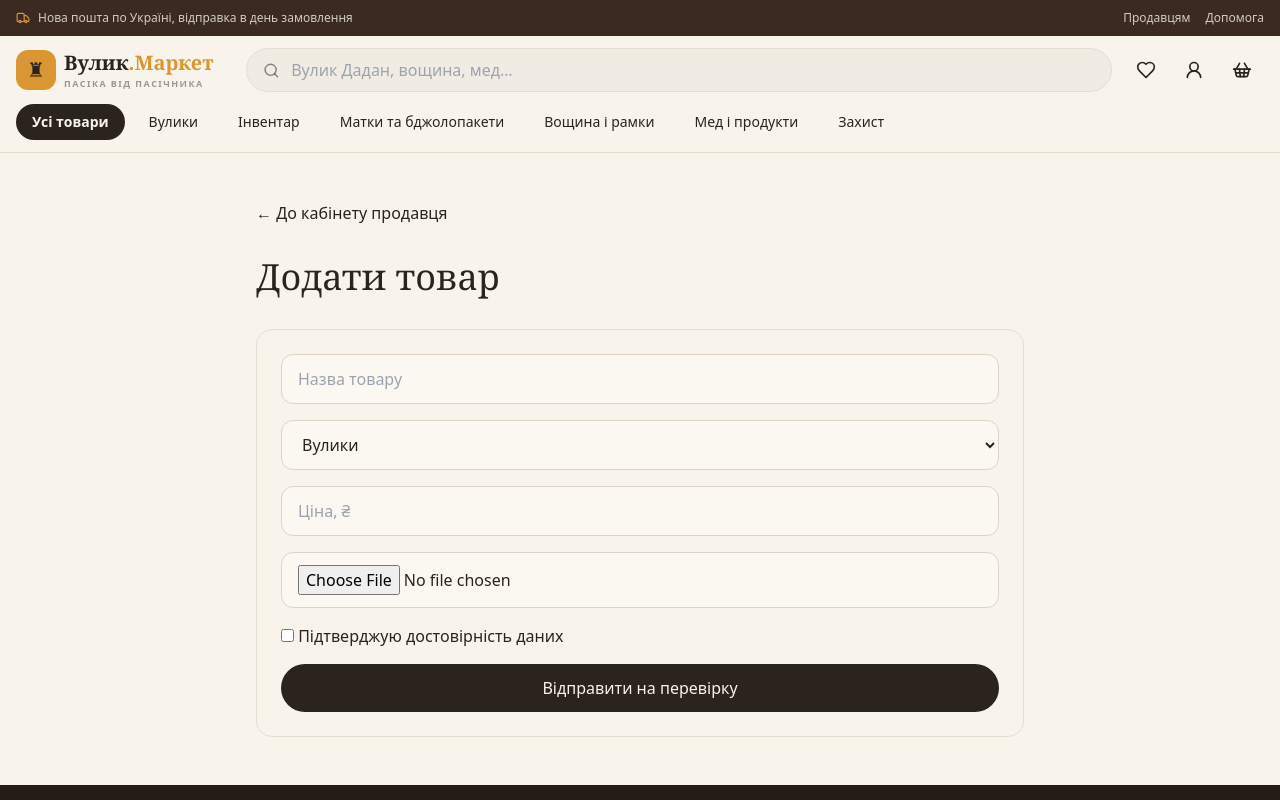
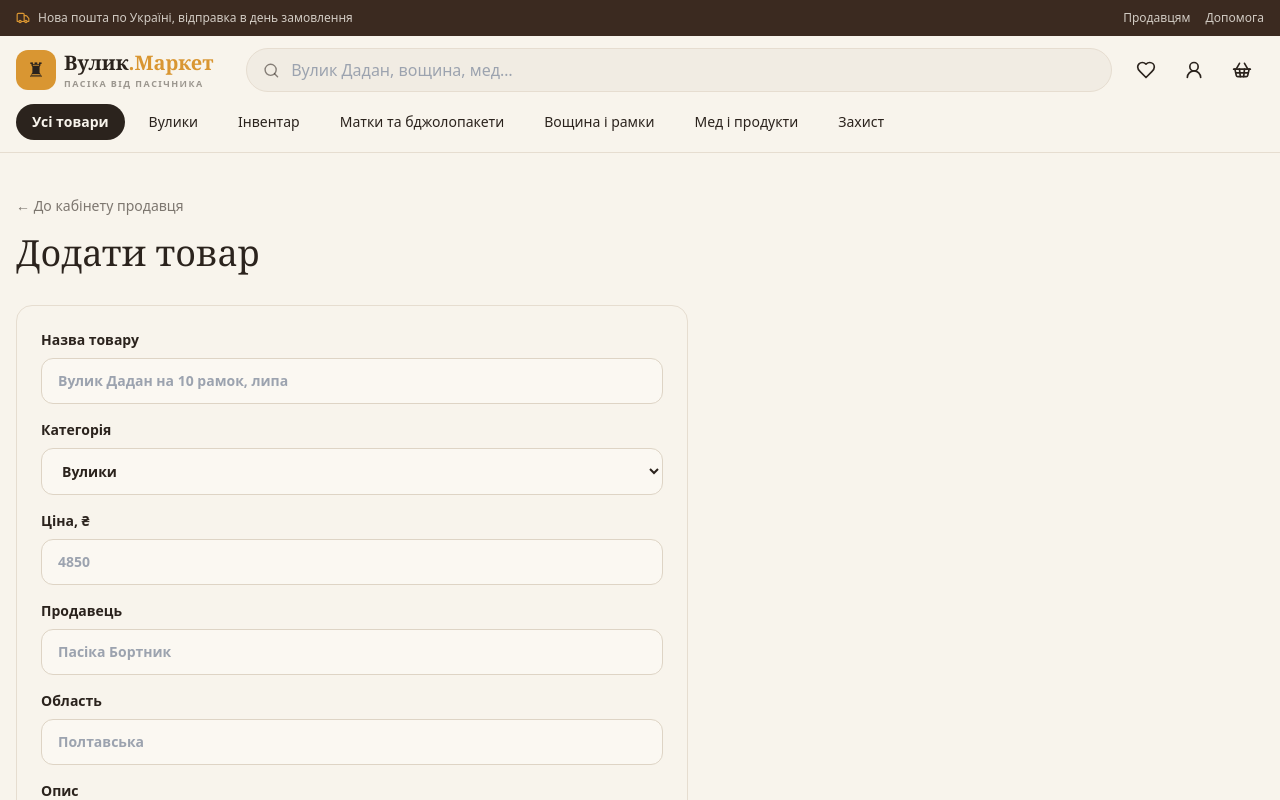
Before and after one commit to Neeror/ShopPasika, a Next.js app: page /seller/add in a window 1280 px wide. Shown: the top 800 px of the page. Built offline with nearby package versions, Linux system fonts and the light colour scheme.

Commit message:
Додано файли маркетплейсу

```diff
--- a/app/page.tsx
+++ b/app/page.tsx
@@ -1,24 +1,33 @@
 "use client";
 
-import { useMemo, useState } from "react";
+import { useEffect, useMemo, useState } from "react";
 import { ArrowRight, BadgeCheck, CalendarDays, MessagesSquare, PackageCheck, RotateCcw } from "lucide-react";
 import { useSearchParams } from "next/navigation";
 import { Suspense } from "react";
 import Shell from "@/components/Shell";
 import ProductCard from "@/components/ProductCard";
 import { categories, products } from "@/data/products";
+import { useStore } from "@/components/AppState";
 
 function HomeContent() {
   const params = useSearchParams();
+  const categoryParam = params.get("category") ?? "";
+  const { customProducts } = useStore();
   const [query, setQuery] = useState("");
-  const [category, setCategory] = useState(params.get("category") ?? "");
+  const [category, setCategory] = useState(categoryParam);
   const [onlyAvailable, setOnlyAvailable] = useState(false);
 
-  const visibleProducts = useMemo(() => products.filter((product) => (
+  useEffect(() => {
+    setCategory(categoryParam);
+  }, [categoryParam]);
+
+  const allProducts = useMemo(() => [...customProducts, ...products], [customProducts]);
+
+  const visibleProducts = useMemo(() => allProducts.filter((product) => (
     (!category || product.category === category) &&
     (!onlyAvailable || product.stock !== "pre") &&
     (!query || `${product.name} ${product.category} ${product.seller}`.toLowerCase().includes(query.toLowerCase()))
-  )), [category, onlyAvailable, query]);
+  )), [allProducts, category, onlyAvailable, query]);
 
   return (
     <Shell onSearch={setQuery}>
--- a/app/product/[id]/page.tsx
+++ b/app/product/[id]/page.tsx
@@ -6,15 +6,18 @@ import { useState } from "react";
 import { Heart, MapPin, Minus, Plus, Star, Truck, BadgeCheck } from "lucide-react";
 import Shell from "@/components/Shell";
 import { getProduct } from "@/data/products";
+import type { Review } from "@/data/products";
 import { useStore } from "@/components/AppState";
 
 export default function ProductPage({ params }: { params: { id: string } }) {
-  const product = getProduct(params.id);
-  const { addToCart, favorites, toggleFavorite } = useStore();
+  const { addToCart, favorites, toggleFavorite, customProducts } = useStore();
   const [quantity, setQuantity] = useState(1);
   const [reviewText, setReviewText] = useState("");
   const [reviewRating, setReviewRating] = useState(5);
   const [reviewSent, setReviewSent] = useState(false);
+  const [extraReviews, setExtraReviews] = useState<Review[]>([]);
+
+  const product = getProduct(params.id) ?? customProducts.find((item) => String(item.id) === params.id);
 
   if (!product) {
     return (
@@ -28,7 +31,10 @@ export default function ProductPage({ params }: { params: { id: string } }) {
   }
 
   const isFavorite = favorites.includes(product.id);
-  const average = product.reviewsList.reduce((sum, review) => sum + review.rating, 0) / product.reviewsList.length;
+  const reviews = [...extraReviews, ...product.reviewsList];
+  const average = reviews.length
+    ? reviews.reduce((sum, review) => sum + review.rating, 0) / reviews.length
+    : 0;
 
   return (
     <Shell>
@@ -47,14 +53,15 @@ export default function ProductPage({ params }: { params: { id: string } }) {
               <MapPin size={16} /> {product.region}
             </p>
             <p className="mt-6 text-lg leading-relaxed text-ink/70">{product.description}</p>
-            <b className="mt-8 block font-serif text-4xl">{product.price.toLocaleString("uk-UA")} ₴</b>
+            <b className="mt-8 block font-serif text-4xl">{(product.price * quantity).toLocaleString("uk-UA")} ₴</b>
+            {quantity > 1 && <small className="mt-1 block text-ink/55">{product.price.toLocaleString("uk-UA")} ₴ за одиницю</small>}
             <div className="mt-6 flex gap-3">
               <div className="flex items-center rounded-full border border-line">
                 <button type="button" aria-label="Зменшити кількість" className="h-12 w-12" onClick={() => setQuantity(Math.max(1, quantity - 1))}><Minus size={15} /></button>
                 <b className="w-6 text-center">{quantity}</b>
-                <button type="button" aria-label="Збільшити кількість" className="h-12 w-12" onClick={() => setQuantity(quantity + 1)}><Plus size={15} /></button>
+                <button type="button" aria-label="Збільшити кількість" className="h-12 w-12" onClick={() => setQuantity(Math.min(99, quantity + 1))}><Plus size={15} /></button>
               </div>
-              <button type="button" className="flex-1 rounded-full bg-ink px-5 font-semibold text-paper" onClick={() => Array.from({ length: quantity }).forEach(() => addToCart(product))}>Додати в кошик</button>
+              <button type="button" className="flex-1 rounded-full bg-ink px-5 font-semibold text-paper" onClick={() => addToCart(product, quantity)}>Додати в кошик</button>
               <button type="button" aria-label="Обране" className="grid h-12 w-12 place-items-center rounded-full border border-line" onClick={() => toggleFavorite(product.id)}><Heart fill={isFavorite ? "currentColor" : "none"} /></button>
             </div>
             <p className="mt-7 flex items-center gap-2 text-sm text-moss"><Truck size={18} /> Відправка протягом 1-2 днів</p>
@@ -71,20 +78,39 @@ export default function ProductPage({ params }: { params: { id: string } }) {
               <div className="text-right"><b className="font-serif text-3xl">{average.toFixed(1)}</b><p className="text-sm text-ink/60">середня оцінка</p></div>
             </div>
             <div className="mt-7 divide-y divide-line rounded-2xl border border-line bg-paper">
-              {product.reviewsList.map((review) => (
+              {reviews.map((review) => (
                 <article key={review.id} className="p-5">
                   <div className="flex flex-wrap items-center justify-between gap-3"><div><b>{review.author}</b>{review.verified && <span className="ml-2 inline-flex items-center gap-1 text-xs text-moss"><BadgeCheck size={14} /> Покупка підтверджена</span>}</div><time className="text-xs text-ink/50">{review.date}</time></div>
                   <div className="mt-2 flex gap-1 text-honey">{Array.from({ length: 5 }, (_, index) => <Star key={index} size={15} fill={index < review.rating ? "currentColor" : "none"} />)}</div>
                   <p className="mt-3 leading-relaxed text-ink/70">{review.text}</p>
                 </article>
               ))}
+              {!reviews.length && <p className="p-5 text-sm text-ink/60">Відгуків ще немає. Будьте першим.</p>}
             </div>
           </div>
 
-          <form onSubmit={(event) => { event.preventDefault(); setReviewSent(true); setReviewText(""); }} className="h-fit rounded-2xl bg-[#f1ece3] p-6">
+          <form
+            onSubmit={(event) => {
+              event.preventDefault();
+              const text = reviewText.trim();
+              if (text.length < 10) return;
+              setExtraReviews((current) => [{
+                id: Date.now(),
+                author: "Ви",
+                rating: reviewRating,
+                date: new Date().toLocaleDateString("uk-UA", { day: "numeric", month: "long", year: "numeric" }),
+                text,
+                verified: false,
+              }, ...current]);
+              setReviewSent(true);
+              setReviewText("");
+              setReviewRating(5);
+            }}
+            className="h-fit rounded-2xl bg-[#f1ece3] p-6"
+          >
             <h2 className="text-2xl">Залишити відгук</h2>
             <p className="mt-2 text-sm text-ink/60">Поділіться досвідом після покупки.</p>
-            {reviewSent && <p className="mt-4 rounded-xl bg-[#eef5ed] p-3 text-sm text-moss">Дякуємо, відгук відправлено на перевірку.</p>}
+            {reviewSent && <p className="mt-4 rounded-xl bg-[#eef5ed] p-3 text-sm text-moss">Дякуємо, відгук опубліковано.</p>}
             <fieldset className="mt-5"><legend className="text-sm font-semibold">Оцінка</legend><div className="mt-2 flex gap-1">{[1, 2, 3, 4, 5].map((value) => <button key={value} type="button" aria-label={`${value} зірок`} onClick={() => setReviewRating(value)} className="text-honey"><Star size={24} fill={value <= reviewRating ? "currentColor" : "none"} /></button>)}</div></fieldset>
             <label className="mt-5 grid gap-2 text-sm font-semibold">Ваш відгук<textarea required minLength={10} maxLength={1000} value={reviewText} onChange={(event) => setReviewText(event.target.value)} className="control min-h-32 resize-y" placeholder="Що сподобалося?" /></label>
             <button className="mt-5 w-full rounded-full bg-ink px-5 py-3 font-semibold text-paper">Відправити відгук</button>
--- a/app/seller/add/page.tsx
+++ b/app/seller/add/page.tsx
@@ -1 +1,93 @@
-"use client";import {useState} from 'react';import Link from 'next/link';import Shell from '@/components/Shell';export default function Add(){const [ok,setOk]=useState(false);return <Shell><main className="wrap max-w-3xl py-12"><Link href="/seller">← До кабінету продавця</Link><h1 className="mt-8 text-4xl">Додати товар</h1>{ok?<p className="mt-8 rounded-xl bg-[#eef5ed] p-6 text-moss">Картку відправлено на перевірку.</p>:<form onSubmit={e=>{e.preventDefault();setOk(true)}} className="mt-8 grid gap-4 rounded-2xl border border-line p-6"><input required maxLength={100} className="control" placeholder="Назва товару"/><select className="control"><option>Вулики</option><option>Інвентар</option><option>Мед і продукти</option></select><input required type="number" min="1" className="control" placeholder="Ціна, ₴"/><input required type="file" accept="image/jpeg,image/png,image/webp" className="control"/><label><input required type="checkbox"/> Підтверджую достовірність даних</label><button className="rounded-full bg-ink px-5 py-3 text-paper">Відправити на перевірку</button></form>}</main></Shell>}
+"use client";
+
+import { useState } from "react";
+import Link from "next/link";
+import { useRouter } from "next/navigation";
+import Shell from "@/components/Shell";
+import { categories } from "@/data/products";
+import { useStore } from "@/components/AppState";
+
+export default function Add() {
+  const router = useRouter();
+  const { addProduct } = useStore();
+  const [form, setForm] = useState({
+    name: "",
+    category: categories[0],
+    price: "",
+    seller: "",
+    region: "",
+    description: "",
+  });
+  const [error, setError] = useState("");
+  const [ok, setOk] = useState(false);
+
+  const update = (key: keyof typeof form) =>
+    (event: React.ChangeEvent<HTMLInputElement | HTMLTextAreaElement | HTMLSelectElement>) =>
+      setForm((current) => ({ ...current, [key]: event.target.value }));
+
+  const submit = (event: React.FormEvent) => {
+    event.preventDefault();
+    const price = Number(form.price);
+    if (!form.name.trim()) {
+      setError("Вкажіть назву товару.");
+      return;
+    }
+    if (!Number.isFinite(price) || price <= 0) {
+      setError("Ціна має бути числом більшим за нуль.");
+      return;
+    }
+    setError("");
+    const id = addProduct({
+      name: form.name.trim(),
+      category: form.category,
+      price,
+      seller: form.seller.trim() || "Мій магазин",
+      region: form.region.trim() || "Україна",
+      rating: 0,
+      reviews: 0,
+      image: "/products/jar.svg",
+      description: form.description.trim() || "Опис буде додано пізніше.",
+      stock: "in",
+    });
+    setOk(true);
+    setTimeout(() => router.push(`/product/${id}`), 700);
+  };
+
+  return (
+    <Shell>
+      <main className="wrap py-10">
+        <Link href="/seller" className="text-sm text-ink/60">← До кабінету продавця</Link>
+        <h1 className="mt-4 text-4xl">Додати товар</h1>
+
+        {ok ? (
+          <p className="mt-8 rounded-2xl bg-[#eef5ed] p-6 text-moss">Картку створено, відкриваємо сторінку товару…</p>
+        ) : (
+          <form onSubmit={submit} className="mt-8 grid max-w-2xl gap-4 rounded-2xl border border-line p-6">
+            <label className="grid gap-2 text-sm font-semibold">Назва товару
+              <input value={form.name} onChange={update("name")} className="control" placeholder="Вулик Дадан на 10 рамок, липа" />
+            </label>
+            <label className="grid gap-2 text-sm font-semibold">Категорія
+              <select value={form.category} onChange={update("category")} className="control">
+                {categories.map((category) => <option key={category} value={category}>{category}</option>)}
+              </select>
+            </label>
+            <label className="grid gap-2 text-sm font-semibold">Ціна, ₴
+              <input value={form.price} onChange={update("price")} inputMode="numeric" className="control" placeholder="4850" />
+            </label>
+            <label className="grid gap-2 text-sm font-semibold">Продавець
+              <input value={form.seller} onChange={update("seller")} className="control" placeholder="Пасіка Бортник" />
+            </label>
+            <label className="grid gap-2 text-sm font-semibold">Область
+              <input value={form.region} onChange={update("region")} className="control" placeholder="Полтавська" />
+            </label>
+            <label className="grid gap-2 text-sm font-semibold">Опис
+              <textarea value={form.description} onChange={update("description")} maxLength={1000} className="control min-h-32 resize-y" placeholder="Матеріал, розміри, комплектація" />
+            </label>
+            {error && <p className="text-sm text-red-600">{error}</p>}
+            <button className="min-h-12 rounded-full bg-ink px-6 font-semibold text-paper">Опублікувати товар</button>
+          </form>
+        )}
+      </main>
+    </Shell>
+  );
+}
--- a/components/AppState.tsx
+++ b/components/AppState.tsx
@@ -11,7 +11,9 @@ type CartLine = {
 type Store = {
   cart: CartLine[];
   favorites: number[];
-  addToCart: (product: Product) => void;
+  customProducts: Product[];
+  addToCart: (product: Product, quantity?: number) => void;
+  addProduct: (draft: Omit<Product, "id" | "reviewsList">) => number;
   setQuantity: (id: number, quantity: number) => void;
   removeFromCart: (id: number) => void;
   toggleFavorite: (id: number) => void;
@@ -23,15 +25,18 @@ const StoreContext = createContext<Store | null>(null);
 export function AppState({ children }: { children: React.ReactNode }) {
   const [cart, setCart] = useState<CartLine[]>([]);
   const [favorites, setFavorites] = useState<number[]>([]);
+  const [customProducts, setCustomProducts] = useState<Product[]>([]);
   const [hydrated, setHydrated] = useState(false);
 
   useEffect(() => {
     try {
       setCart(JSON.parse(localStorage.getItem("pasika-cart") ?? "[]"));
       setFavorites(JSON.parse(localStorage.getItem("pasika-favorites") ?? "[]"));
+      setCustomProducts(JSON.parse(localStorage.getItem("pasika-products") ?? "[]"));
     } catch {
       setCart([]);
       setFavorites([]);
+      setCustomProducts([]);
     } finally {
       setHydrated(true);
     }
@@ -45,18 +50,28 @@ export function AppState({ children }: { children: React.ReactNode }) {
     if (hydrated) localStorage.setItem("pasika-favorites", JSON.stringify(favorites));
   }, [favorites, hydrated]);
 
+  useEffect(() => {
+    if (hydrated) localStorage.setItem("pasika-products", JSON.stringify(customProducts));
+  }, [customProducts, hydrated]);
+
   const value = useMemo<Store>(() => ({
     cart,
     favorites,
-    addToCart: (product) => setCart((current) => {
+    customProducts,
+    addToCart: (product, quantity = 1) => setCart((current) => {
       const existing = current.find((line) => line.product.id === product.id);
       if (existing) {
         return current.map((line) => line.product.id === product.id
-          ? { ...line, quantity: Math.min(line.quantity + 1, 99) }
+          ? { ...line, quantity: Math.min(line.quantity + quantity, 99) }
           : line);
       }
-      return [...current, { product, quantity: 1 }];
+      return [...current, { product, quantity: Math.min(Math.max(quantity, 1), 99) }];
     }),
+    addProduct: (draft) => {
+      const id = Date.now();
+      setCustomProducts((current) => [{ ...draft, id, reviewsList: [] }, ...current]);
+      return id;
+    },
     setQuantity: (id, quantity) => setCart((current) => {
       if (quantity <= 0) return current.filter((line) => line.product.id !== id);
       return current.map((line) => line.product.id === id
@@ -68,7 +83,7 @@ export function AppState({ children }: { children: React.ReactNode }) {
       ? current.filter((favoriteId) => favoriteId !== id)
       : [...current, id]),
     clearCart: () => setCart([]),
-  }), [cart, favorites]);
+  }), [cart, favorites, customProducts]);
 
   return <StoreContext.Provider value={value}>{children}</StoreContext.Provider>;
 }
```
